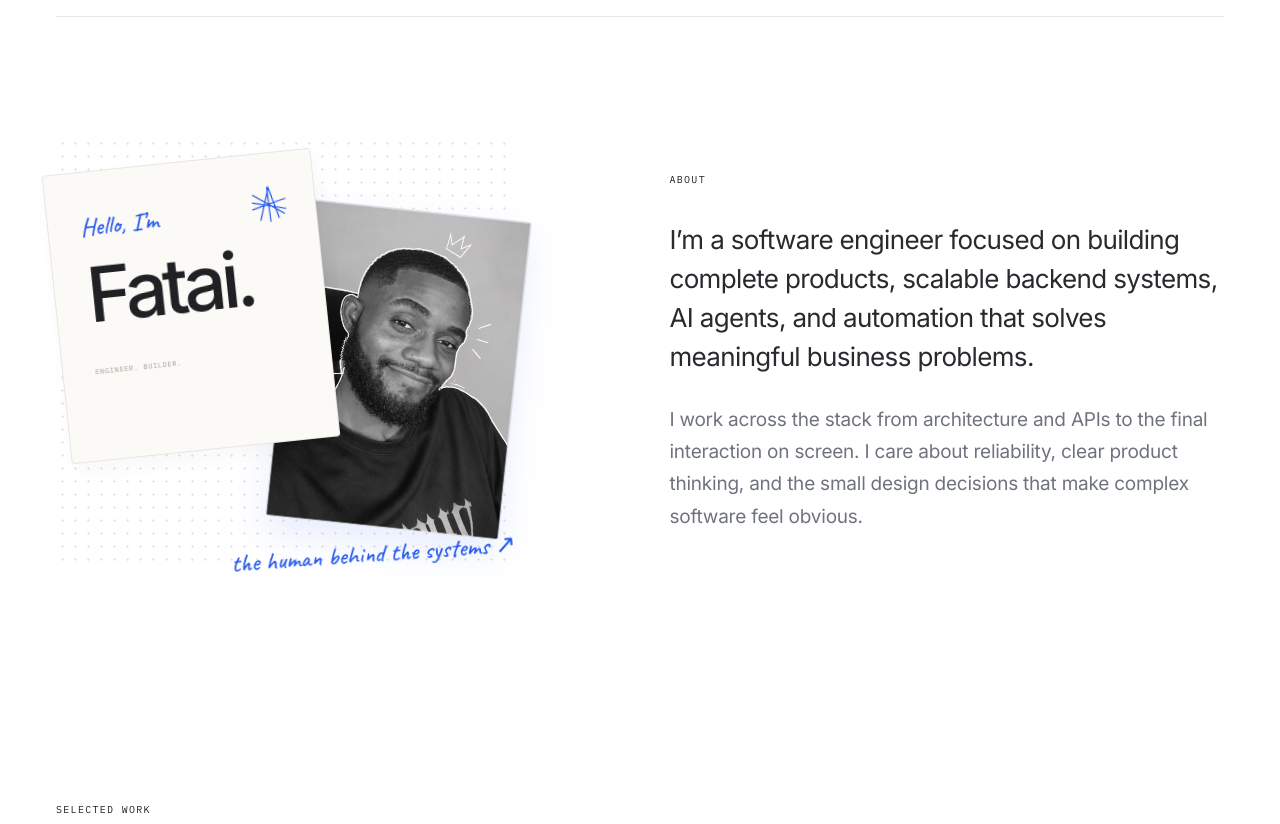
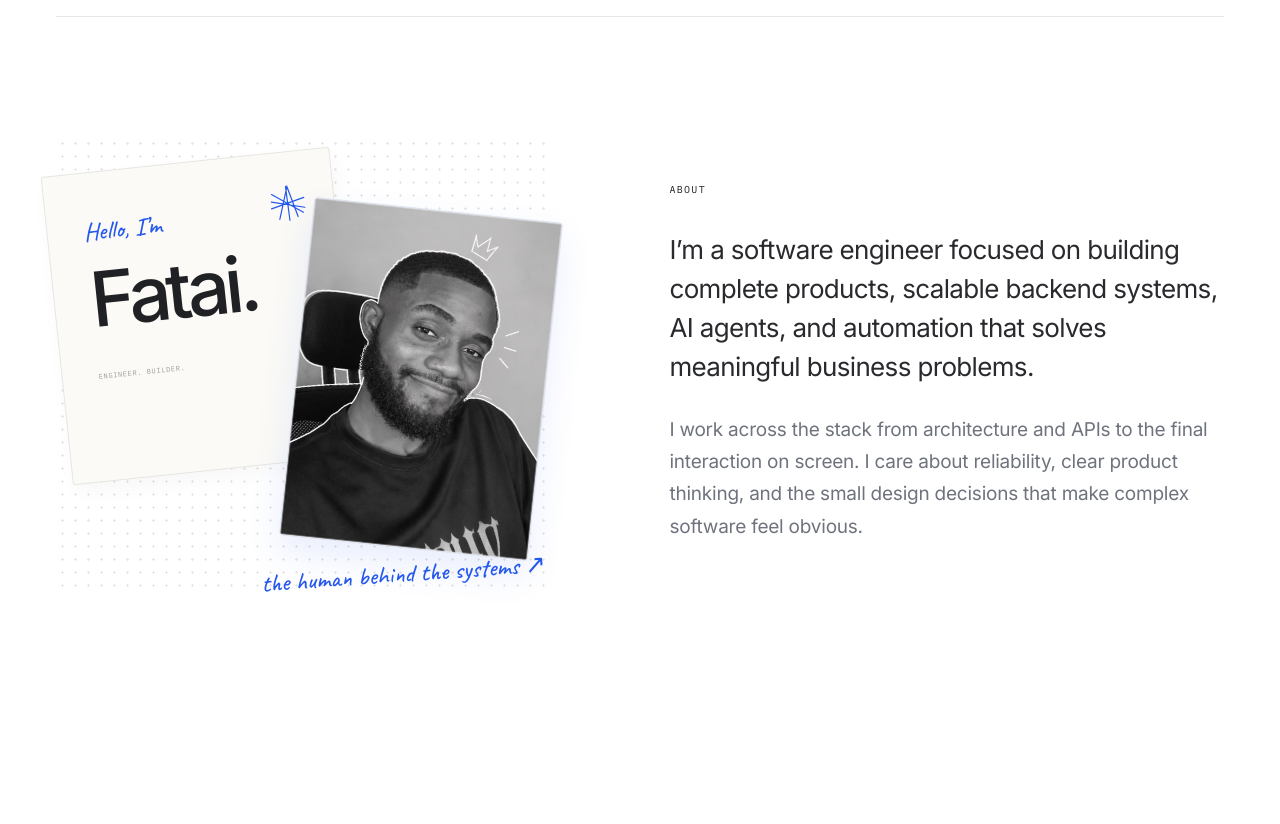
Before and after one commit to Igomigo/portfolio-v1, a Next.js app: page / in a window 1280 px wide. Shown: the part 760-1584 px from the top of the page. Built offline with nearby package versions, Linux system fonts and the light colour scheme.

Commit message:
feat: enhance About and Hero components with improved styles and animations

```diff
--- a/src/components/portfolio/About.tsx
+++ b/src/components/portfolio/About.tsx
@@ -9,13 +9,13 @@ import {
 
 function Portrait() {
   return (
-    <div className="absolute right-0 top-10 h-[220px] w-[170px] rotate-[6deg] overflow-hidden rounded-[4px] border border-[#dfe3ee] bg-[#e9eefb] shadow-[0_16px_35px_rgba(36,88,237,.1)] md:top-[72px] md:h-[320px] md:w-[235px]">
+    <div className="absolute right-0 top-10 z-20 h-[235px] w-[180px] rotate-[6deg] overflow-hidden rounded-[4px] border border-[#dfe3ee] bg-[#e9eefb] shadow-[0_16px_35px_rgba(36,88,237,.1)] transition-transform duration-700 ease-out group-hover:translate-x-1 group-hover:rotate-[7deg] md:top-[72px] md:h-[340px] md:w-[250px] md:group-hover:translate-x-2">
       <Image
         src="/fatai.jpg"
         alt="Portrait of Igomigo Fatai"
         fill
-        sizes="(min-width: 768px) 235px, 170px"
-        className="object-cover object-center"
+        sizes="(min-width: 768px) 250px, 180px"
+        className="object-cover object-center transition-transform duration-700 ease-out group-hover:scale-[1.035]"
       />
       <div
         className="pointer-events-none absolute inset-0 ring-1 ring-inset ring-white/35"
@@ -32,12 +32,12 @@ export default function About() {
       className={`${pageWidth} grid grid-cols-1 gap-[58px] py-[78px] md:grid-cols-[1fr_1.08fr] md:gap-[100px] md:py-[120px]`}
       aria-labelledby="about-label"
     >
-      <Reveal className="relative mx-auto h-[310px] w-full max-w-[390px] md:mx-0 md:h-[430px] md:max-w-[460px]">
+      <Reveal className="group relative mx-auto h-[325px] w-full max-w-[390px] md:mx-0 md:h-[450px] md:max-w-[490px]">
         <div
-          className="absolute inset-0 bg-[radial-gradient(circle,#202124_1px,transparent_1.2px)] [background-size:11px_11px] opacity-[.11] md:[background-size:13px_13px]"
+          className="absolute inset-0 bg-[radial-gradient(circle,#202124_1px,transparent_1.2px)] [background-size:11px_11px] opacity-[.11] transition-opacity duration-700 group-hover:opacity-[.14] md:[background-size:13px_13px]"
           aria-hidden="true"
         />
-        <div className="absolute left-0 top-5 z-10 flex h-[220px] w-[205px] rotate-[-6deg] flex-col items-start rounded-[3px] border border-[#e7e6e2] bg-[#fbfaf6] p-[25px] shadow-[4px_9px_20px_#2d251108] md:top-6 md:h-[290px] md:w-[270px] md:px-8 md:py-[42px]">
+        <div className="absolute left-0 top-5 z-10 flex h-[230px] w-[212px] rotate-[-6deg] flex-col items-start rounded-[3px] border border-[#e7e6e2] bg-[#fbfaf6] p-[25px] shadow-[4px_9px_20px_#2d251108] transition-transform duration-700 ease-out group-hover:-translate-x-1 group-hover:-translate-y-1 group-hover:rotate-[-7deg] md:top-6 md:h-[310px] md:w-[290px] md:px-9 md:py-[46px]">
           <Spark className="absolute right-[22px] top-[22px] size-8 text-[#2458ed] md:right-[27px] md:top-8 md:size-[38px]" />
           <span className={handwriting}>Hello, I’m</span>
           <strong className="mb-[17px] mt-1.5 text-[58px] font-medium leading-[1.2] tracking-[-.07em] md:mb-[27px] md:mt-[9px] md:text-[76px]">
--- a/src/components/portfolio/Hero.tsx
+++ b/src/components/portfolio/Hero.tsx
@@ -62,6 +62,7 @@ export default function Hero() {
           }}
           aria-label="An animated sketch transforming a tangled line into a clear path"
         >
+          <div className="group relative size-full transition-transform duration-700 ease-out hover:-translate-y-1 hover:scale-[1.015]">
           <span className="absolute -right-[27px] -top-[23px] z-[2] rotate-[8deg] font-[family-name:var(--font-hand)] text-2xl font-medium leading-none text-[#2458ed] md:-right-[18px] md:-top-[42px] md:text-[25px]">
             built for people.
             <br />
@@ -125,6 +126,7 @@ export default function Hero() {
               <span className="text-[22px] font-light">+</span>
             </div>
           </div>
+          </div>
         </div>
       </div>
       <div className="flex items-center justify-between border-y border-[#e6e6e8] py-[17px] text-[8px] text-[#777981] md:py-[22px] md:text-[10px]">
```
